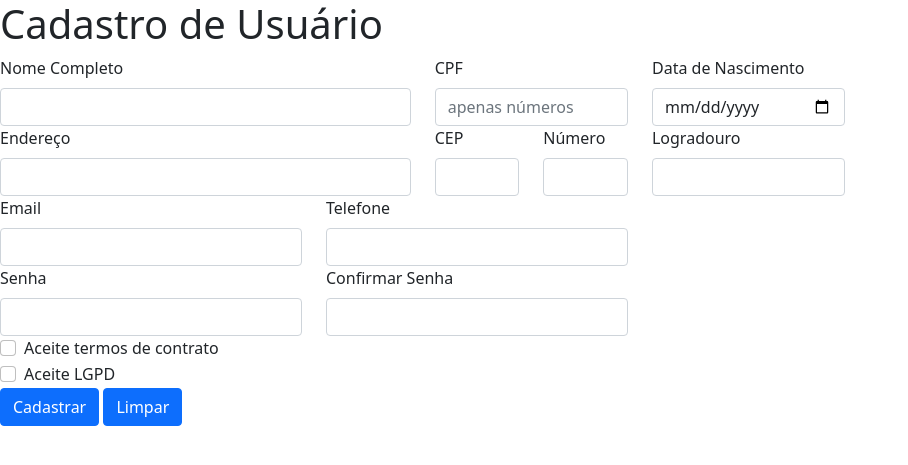
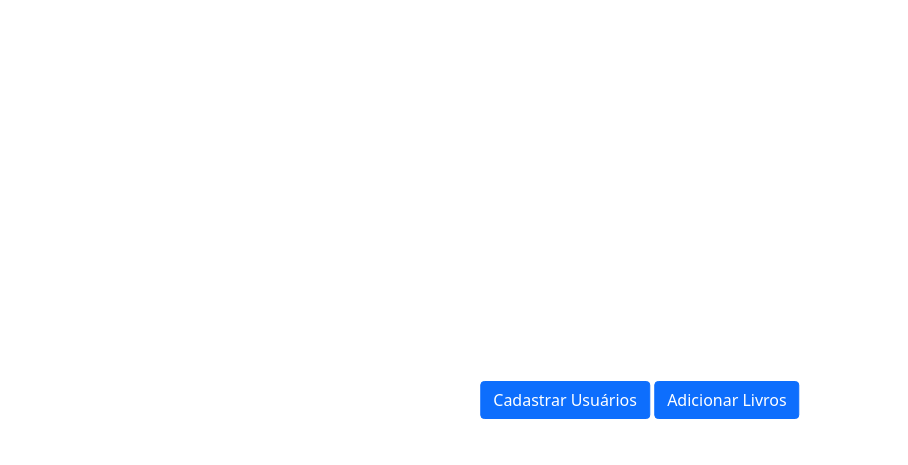
Before and after one commit to wilbertsan/PROJETO-BIBLIOTECA, a Flask app: page / in a window 1280 px wide. Shown: the top 465 px of that part, without its empty margins (0-908 px from the left). Run offline with Flask 2, Linux system fonts and the light colour scheme; the page is wider than the window, and the part outside it is not shown.

Commit message:
Add files via upload

```diff
--- a/templates/index.html
+++ b/templates/index.html
@@ -9,89 +9,11 @@
 
     <title>Biblioteca Impacta</title>
 </head>
-<body>
-    <h1>Cadastro de Usuário</h1>
+<body class="position-absolute top-50 start-50 translate-middle">
 
-    <form action="/cadastrar" method="post">
-        <div class="row">
-            <div class="col-md-4">
-                <label for="nome" class="form-label">Nome Completo</label>
-                <input type="text" class="form-control" id="nome" name="nome" placeholder="">
-            </div>
-            <div class="col-md-2">
-                <label for="cpf" class="form-label">CPF</label>
-                <input type="text" class="form-control" id="cpf" name="cpf" placeholder="apenas números">
-            </div>
-            <div class="col-md-2">
-                <label for="nascimento" class="form-label">Data de Nascimento</label>
-                <input type="date" class="form-control" id="nascimento" name="nascimento" placeholder="">
-            </div>
+    <a href="\cadastrar_usuarios"><button type="button" class="btn btn-primary">Cadastrar Usuários</button></a>
 
+    <a href="\adicionar_livros"><button type="button" class="btn btn-primary">Adicionar Livros</button></a>
 
-        </div>
-        <div class="row">
-            <div class="col-md-4">
-                <label for="endereco" class="form-label">Endereço</label>
-                <input type="text" class="form-control" id="endereco" name="endereco" placeholder="">
-            </div>
-            <div class="col-md-1">
-                <label for="cep" class="form-label">CEP</label>
-                <input type="text" class="form-control" id="cep" name="cep">
-            </div>
-            <div class="col-md-1">
-                <label for="numero" class="form-label">Número</label>
-                <input type="text" class="form-control" id="numero" name="numero">
-            </div>
-            <div class="col-md-2">
-                <label for="logradouro" class="form-label">Logradouro</label>
-                <input type="text" class="form-control" id="logradouro" name="logradouro" placeholder="">
-            </div>
-
-        </div>
-        <div class="row">
-            <div class="col-md-3">
-                <label for="email" class="form-label">Email</label>
-                <input type="email" class="form-control" id="email" name="email">
-            </div>
-            <div class="col-md-3">
-                <label for="telefone" class="form-label">Telefone</label>
-                <input type="tel" class="form-control" id="telefone" name="telefone">
-            </div>
-
-        </div>
-        <div class="row">
-            <div class="col-md-3">
-                <label for="senha" class="form-label">Senha</label>
-                <input type="password" class="form-control" id="senha" name="senha">
-              </div>
-              <div class="col-md-3">
-                  <label for="confirmacao" class="form-label">Confirmar Senha</label>
-                  <input type="password" class="form-control" id="confirmacao" name="confirmacao">
-                </div>
-
-              <div class="col-12">
-                <div class="form-check">
-                  <input class="form-check-input" type="checkbox" id="contrato" name="contrato">
-                  <label class="form-check-label" for="contrato">
-                    Aceite termos de contrato
-                  </label>
-                </div>
-              </div>
-              <div class="col-12">
-                  <div class="form-check">
-                    <input class="form-check-input" type="checkbox" id="lgpd" name="lgpd">
-                    <label class="form-check-label" for="lgpd">
-                      Aceite LGPD
-                    </label>
-                  </div>
-                </div>
-        </div>
-        <div class="row">
-            <div class="col-12">
-                <button type="submit" class="btn btn-primary">Cadastrar</button>
-                <button type="reset" class="btn btn-primary">Limpar</button>
-              </div>
-        </div>
-    </form>
 </body>
 </html>
```
